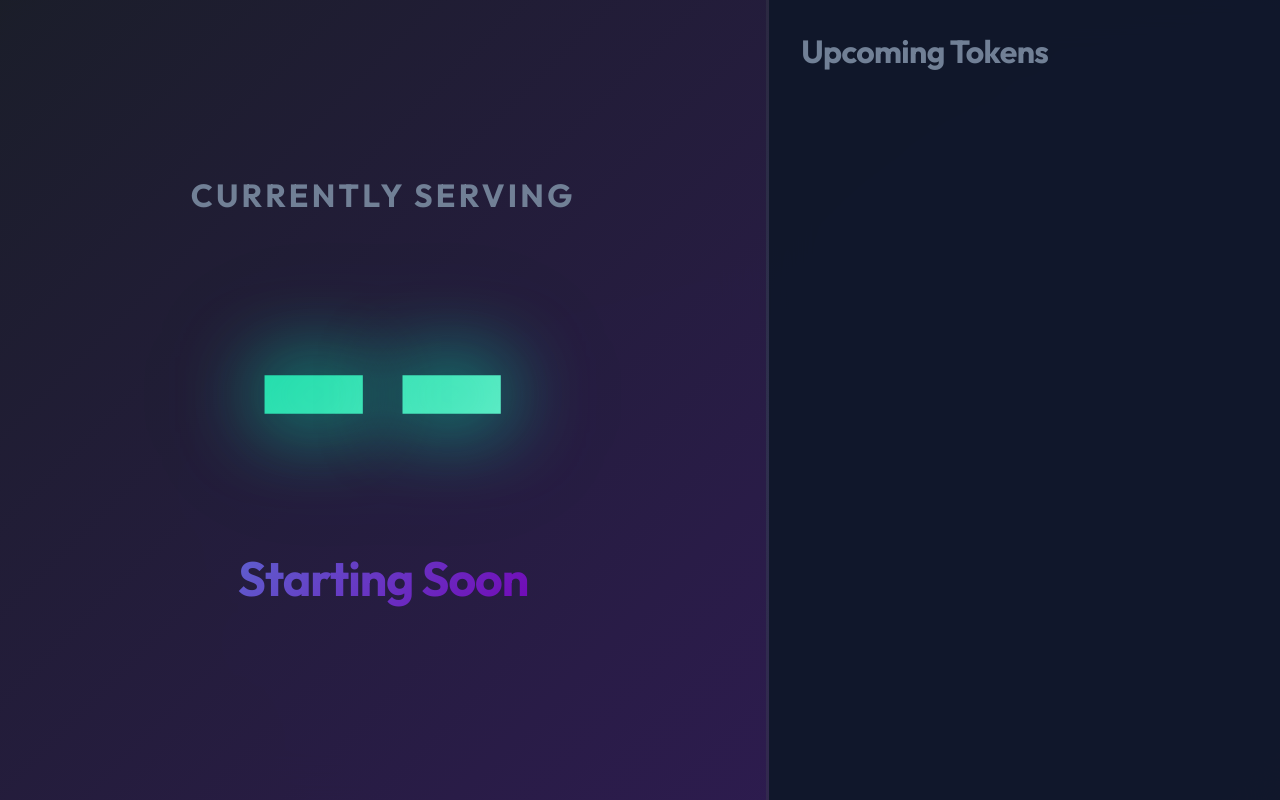
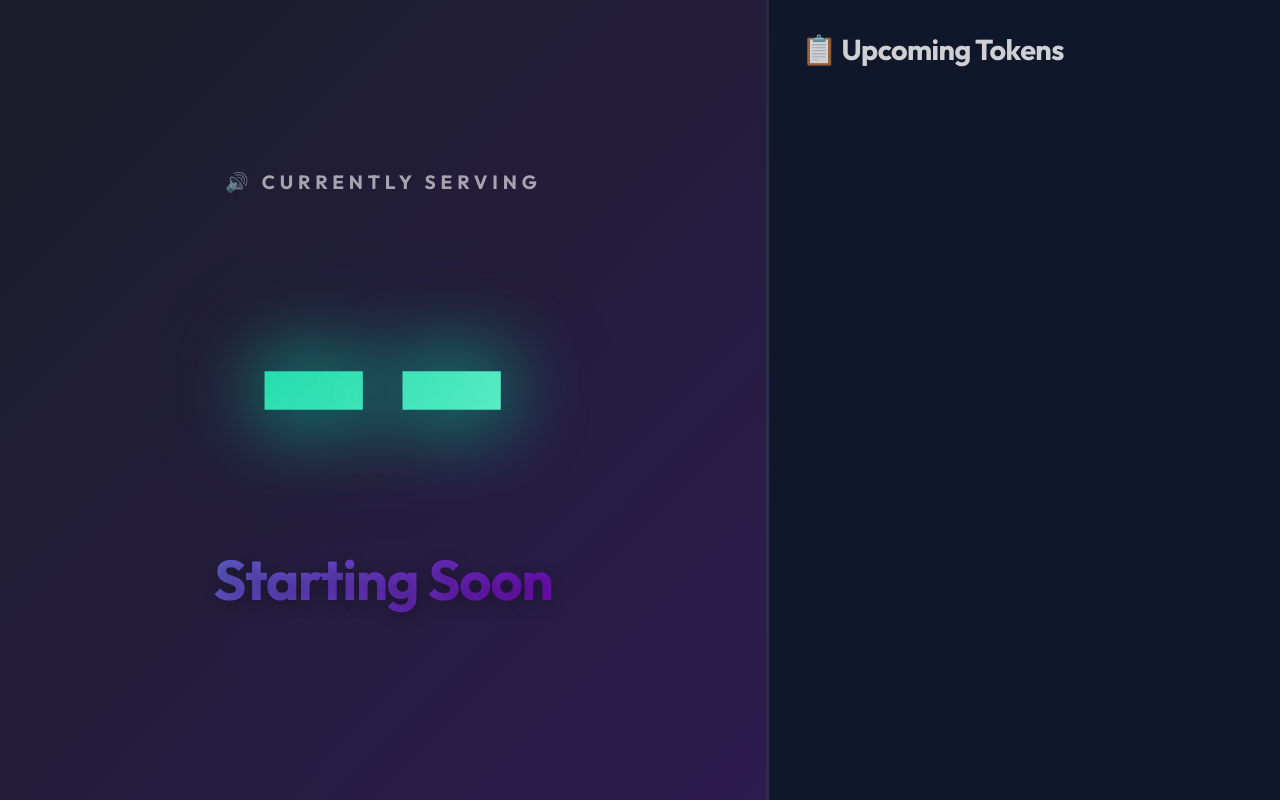
Before and after one commit to Rithish4610/Smart-Digital-Token-System-for-Small-Clinics, a FastAPI app: page /display in a window 1280 px wide. Run offline with FastAPI, Linux system fonts and the light colour scheme; data comes from the database, SQL or seed files in the repository; data that the repository does not hold is empty.

```diff
--- a/templates/display.html
+++ b/templates/display.html
@@ -133,13 +133,15 @@
 <body>
     <div class="grid-display">
         <div class="main-display">
-            <h2 style="color: var(--text-light); text-transform: uppercase; letter-spacing: 0.2rem;">Currently Serving
-            </h2>
+            <h2 class="status-label">🔊 Currently Serving</h2>
             <div id="currentToken" class="token-large">--</div>
-            <h1 id="currentName" style="font-size: 3rem; margin-top: 2rem;">Please Wait</h1>
+            <h1 id="currentName"
+                style="font-size: 3.5rem; margin-top: 2rem; font-weight: 700; text-shadow: 0 4px 16px rgba(0, 0, 0, 0.3);">
+                Please Wait</h1>
         </div>
         <div class="side-display">
-            <h2 style="color: var(--text-light); margin-bottom: 2rem;">Upcoming Tokens</h2>
+            <h2 style="color: rgba(255, 255, 255, 0.8); margin-bottom: 2rem; font-size: 1.8rem; font-weight: 700;">📋
+                Upcoming Tokens</h2>
             <div id="upcomingList">
                 <!-- Upcoming tokens -->
             </div>
```
